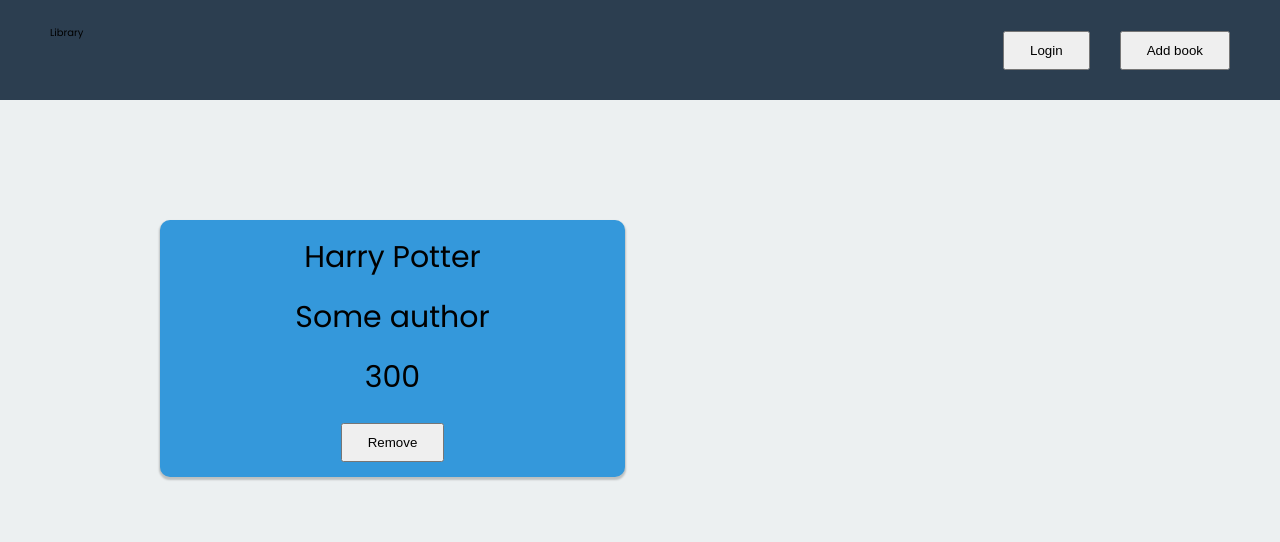
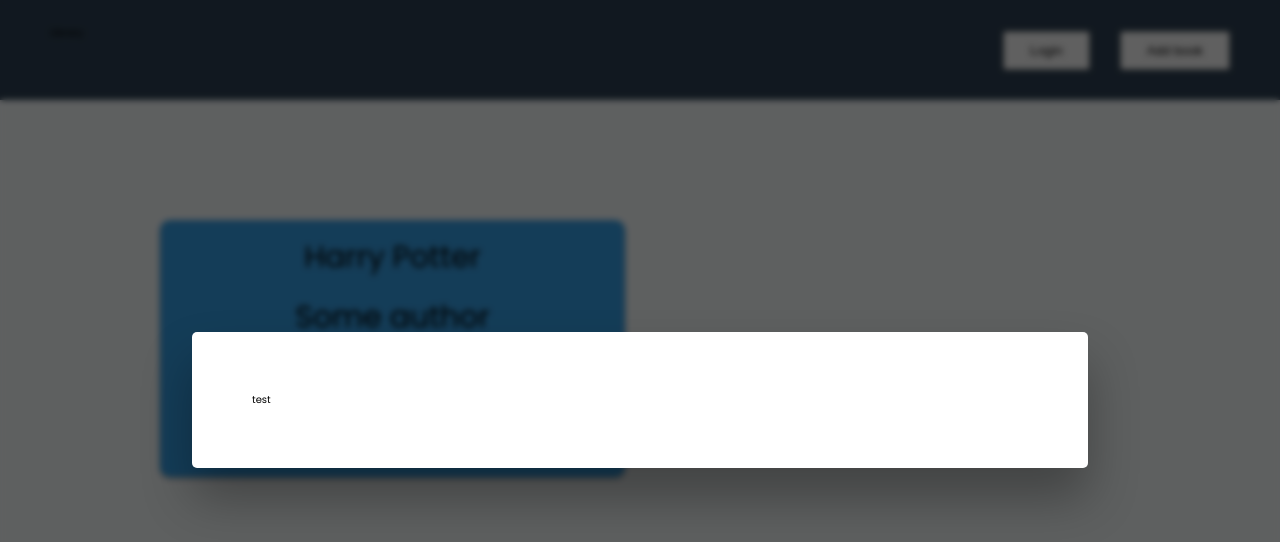
Before and after one commit to matt-harsini/Library, a plain HTML site: page index.html in a window 1280 px wide. Both pictures are taken after a click on the button "Add book". Drawn offline with Linux system fonts and the light colour scheme.

Commit message:
added modal functionality

```diff
--- a/app.js
+++ b/app.js
@@ -1,3 +1,22 @@
 "use strict";
 
 const mainContainer = document.querySelector(".main");
+const addBookBtn = document.querySelector(".add-book");
+const modal = document.querySelector(".modal");
+const overlay = document.querySelector(".overlay");
+
+function closeModal(e) {
+  if (e.key === "Escape" && !modal.classList.contains("hidden")) {
+    modal.classList.add("hidden");
+    overlay.classList.add("hidden");
+  }
+}
+
+function openModal() {
+  modal.classList.remove("hidden");
+  overlay.classList.remove("hidden");
+}
+
+addBookBtn.addEventListener("click", openModal);
+
+document.addEventListener("keydown", closeModal);
--- a/index.html
+++ b/index.html
@@ -6,14 +6,14 @@
     <meta name="viewport" content="width=device-width, initial-scale=1.0" />
     <title>Document</title>
     <link rel="stylesheet" href="style.css" />
-    <script src="app.js"></script>
+    <script defer src="app.js"></script>
   </head>
   <body>
     <div class="navbar">
       <p>Library</p>
       <div class="btn--group">
         <button class="btn">Login</button>
-        <button class="btn">Add book</button>
+        <button class="btn add-book">Add book</button>
       </div>
     </div>
     <div class="container">
@@ -28,5 +28,9 @@
         </div>
       </main>
     </div>
+    <div class="modal hidden">
+      <p>test</p>
+    </div>
+    <div class="overlay hidden"></div>
   </body>
 </html>
--- a/style.css
+++ b/style.css
@@ -5,6 +5,7 @@
   padding: 0;
   box-sizing: border-box;
 }
+
 html {
   font-size: 62.5%;
   font-family: "Poppins", "Source Sans Pro", sans-serif;
@@ -56,3 +57,31 @@ body {
   align-items: center;
   gap: 30px;
 }
+
+.hidden {
+  display: none;
+}
+
+.modal {
+  position: absolute;
+  top: 50%;
+  left: 50%;
+  transform: translate(-50%, -50%);
+  width: 70%;
+  background-color: white;
+  padding: 6rem;
+  border-radius: 5px;
+  box-shadow: 0 3rem 5rem rgba(0, 0, 0, 0.3);
+  z-index: 10;
+}
+
+.overlay {
+  position: absolute;
+  top: 0;
+  left: 0;
+  width: 100%;
+  height: 100%;
+  background-color: rgba(0, 0, 0, 0.6);
+  backdrop-filter: blur(3px);
+  z-index: 5;
+}
```
